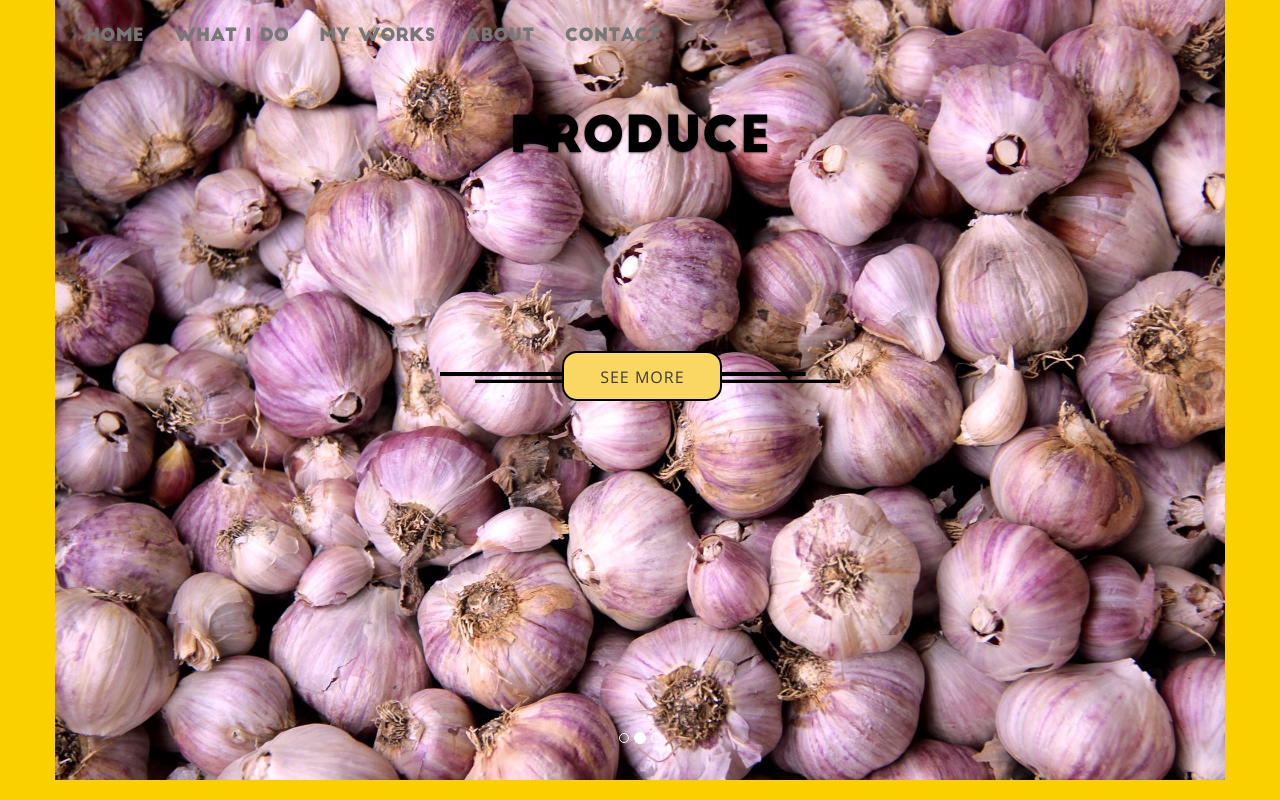
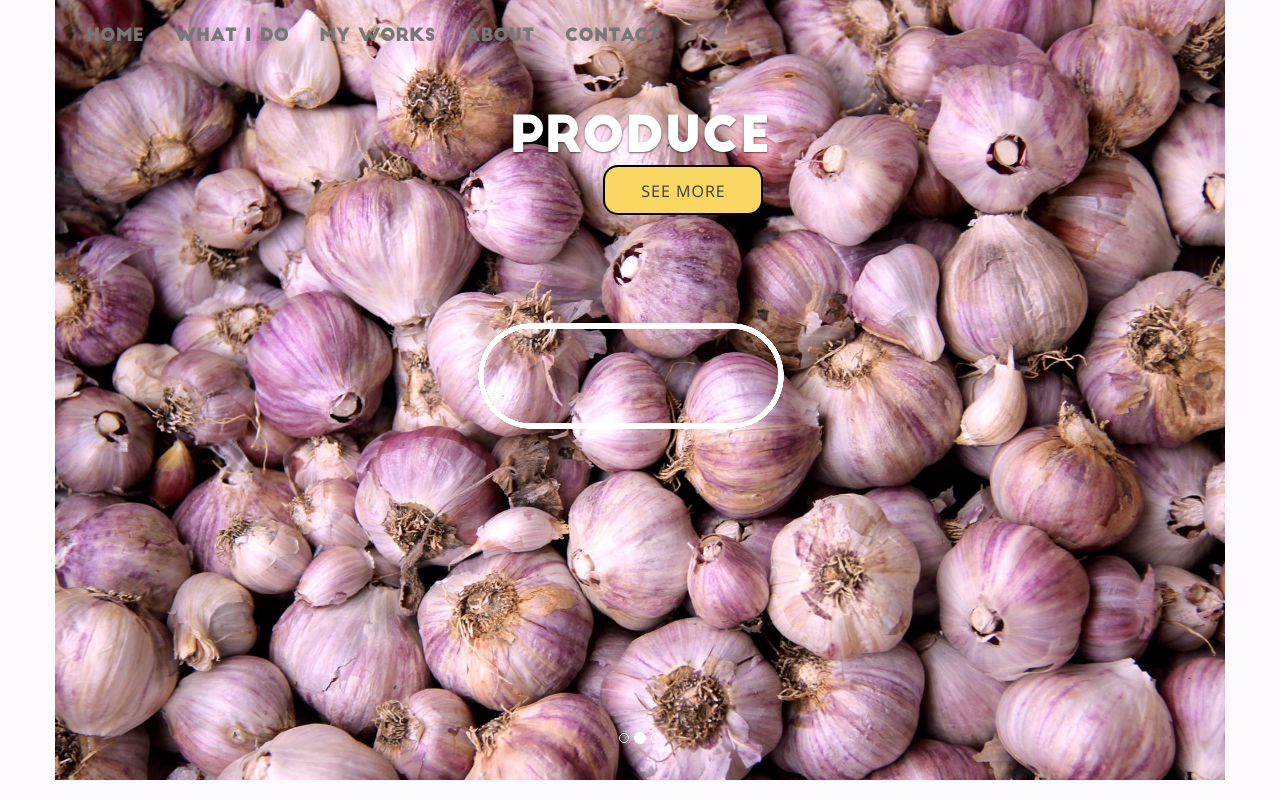
Before and after one commit to fullcirclefarm/fullcirclefarm.github.io, a plain HTML site: page index.html in a window 1280 px wide. Shown: the top 800 px of the page. Drawn offline with Linux system fonts and the light colour scheme.

Commit message:
header buttons

```diff
--- a/assets/css/style.css
+++ b/assets/css/style.css
@@ -557,7 +557,7 @@ input:-ms-input-placeholder {
 
 /* Home Section */
 .home{
-	background:#FAD000;
+	background:transparent;
 }
 
 
@@ -569,11 +569,11 @@ input:-ms-input-placeholder {
 	font-size:50px;
 	font-family: 'big_johnregular';
 	line-height: 60px;
-	color:#000;
+	color:#ffffff;
 }
 
 .carousel-caption .btn_bg {
-    background: url(../images/separetor3.png) no-repeat center center;
+    background: url(../images/button.png) no-repeat center center;
     width: 65%;
     margin: 0 auto;
     position: relative;
@@ -581,14 +581,14 @@ input:-ms-input-placeholder {
     height: 15px;
     padding-top: 385px;
 }
-.carousel-caption .btn_bg a {
+/*.carousel-caption .btn_bg a {
     position: absolute;
     left: 33%;
     top: 136px;
-    background: #fad663;
+    background: transparent;
     border: 2px solid #000;
     border-radius: 15px 15px 15px 15px;
-}
+}*/
 
 
 /* Scroll Down*/
```
Also changed, not shown: assets/images/button.png (added), assets/images/slider1.jpg (renamed from assets/images/slider.jpg), assets/images/slider1.png (deleted).
